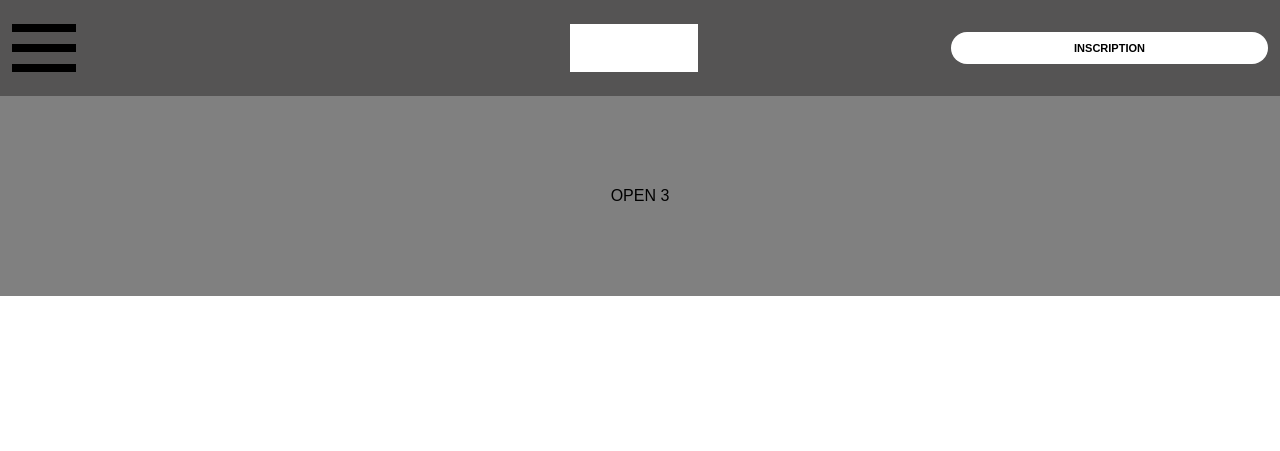
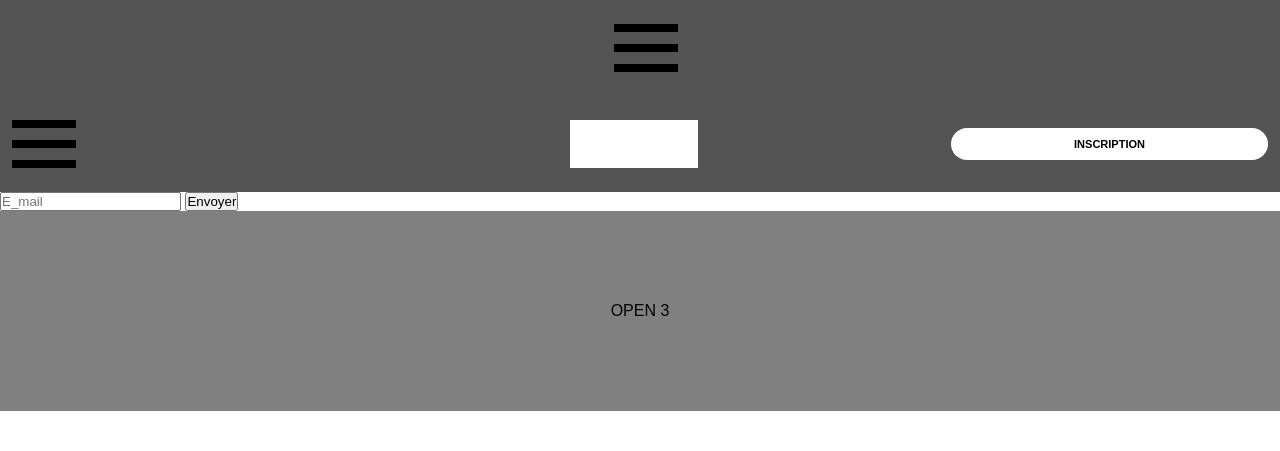
Before and after one commit to MeliMel00/Bap-open-3-grp34, a PHP site: page / in a window 1280 px wide. Shown: the top 451 px of the page. Run offline with PHP 8.4, Linux system fonts and the light colour scheme; style sheets or scripts are compiled from the project's sources.

Commit message:
Auto stash before merge of "main" and "origin/main"

```diff
--- a/footer.php
+++ b/footer.php
@@ -0,0 +1,3 @@
+<footer>
+    <p>OPEN 3</p>
+</footer>
--- a/index.php
+++ b/index.php
@@ -10,19 +10,86 @@
     <title>Document</title>
 </head>
 
+<header>
+    <div class="burger">
+        <div class="open">
+            <div class="burger-open">
+                <a href="#">
+                    <ul></ul>
+                    <ul></ul>
+                    <ul></ul>
+                </a>
+            </div>
+        </div>
+        <div class="close">
+            <div class="burger-close">
+                <a href="#"><img src="./img/times-solid.svg" alt="" class="close-div"></a>
+                <a href="#"><p class="close-div">FERMER</p></a>
+            </div>
+            <a href="#">
+                <ul>
+                    <p>TITRE</p>
+                </ul>
+            </a>
+            <a href="#">
+                <ul>
+                    <p>TITRE</p>
+                </ul>
+            </a>
+            <a href="#">
+                <ul>
+                    <p>TITRE</p>
+                </ul>
+            </a>
+            <a href="#">
+                <ul>
+                    <p>TITRE</p>
+                </ul>
+            </a>
+            <a href="#">
+                <ul>
+                    <p>TITRE</p>
+                </ul>
+            </a>
+            <a href="#" class="histoire">
+                <ul>
+                    <p>TITRE</p>
+                    <li class="sub-title">
+                        <p>HELLO</p>
+                    </li>
+                    <li class="sub-title">
+                        <p>HELLO</p>
+                    </li>
+                    <li class="sub-title">
+                        <p>HELLO</p>
+                    </li>
+                </ul>
+            </a>
+        </div>
+    </div>
+</header>
 
 
 <body>
 <?php include 'header.php'; ?>
 
 
+
+    <div class="newsletter">
+        <input type="text" placeholder="E_mail">
+        <button type="submit">Envoyer</button>
+    </div>
+
+
+    <?php
+
+        include 'footer.php';
+
+    ?>
+
 </body>
 
-<footer>
 
-    <p>OPEN 3</p>
-
-</footer>
 
 
 <script src="./script.js"></script>
```
Also changed, not shown: style.scss (line endings or trailing spaces).
